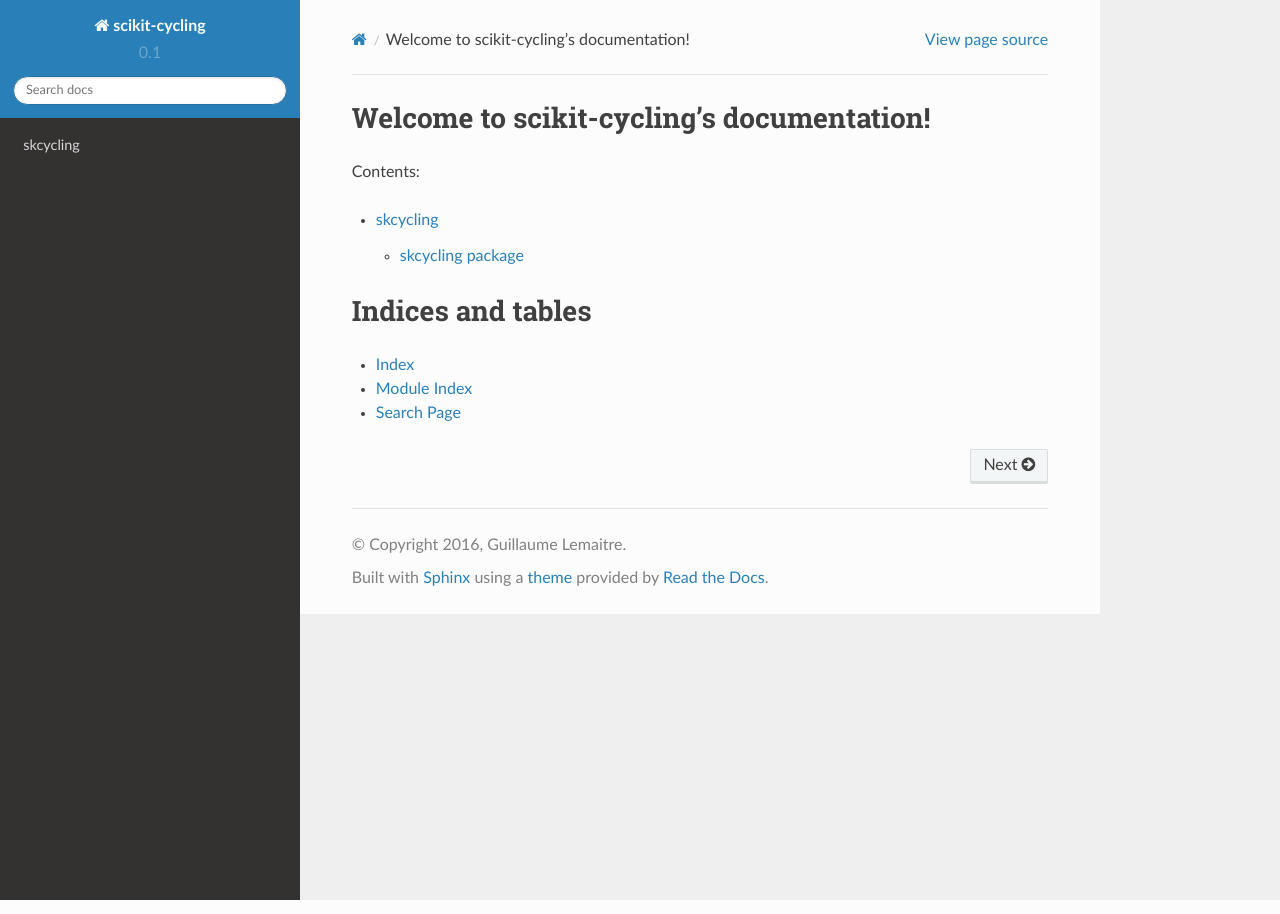
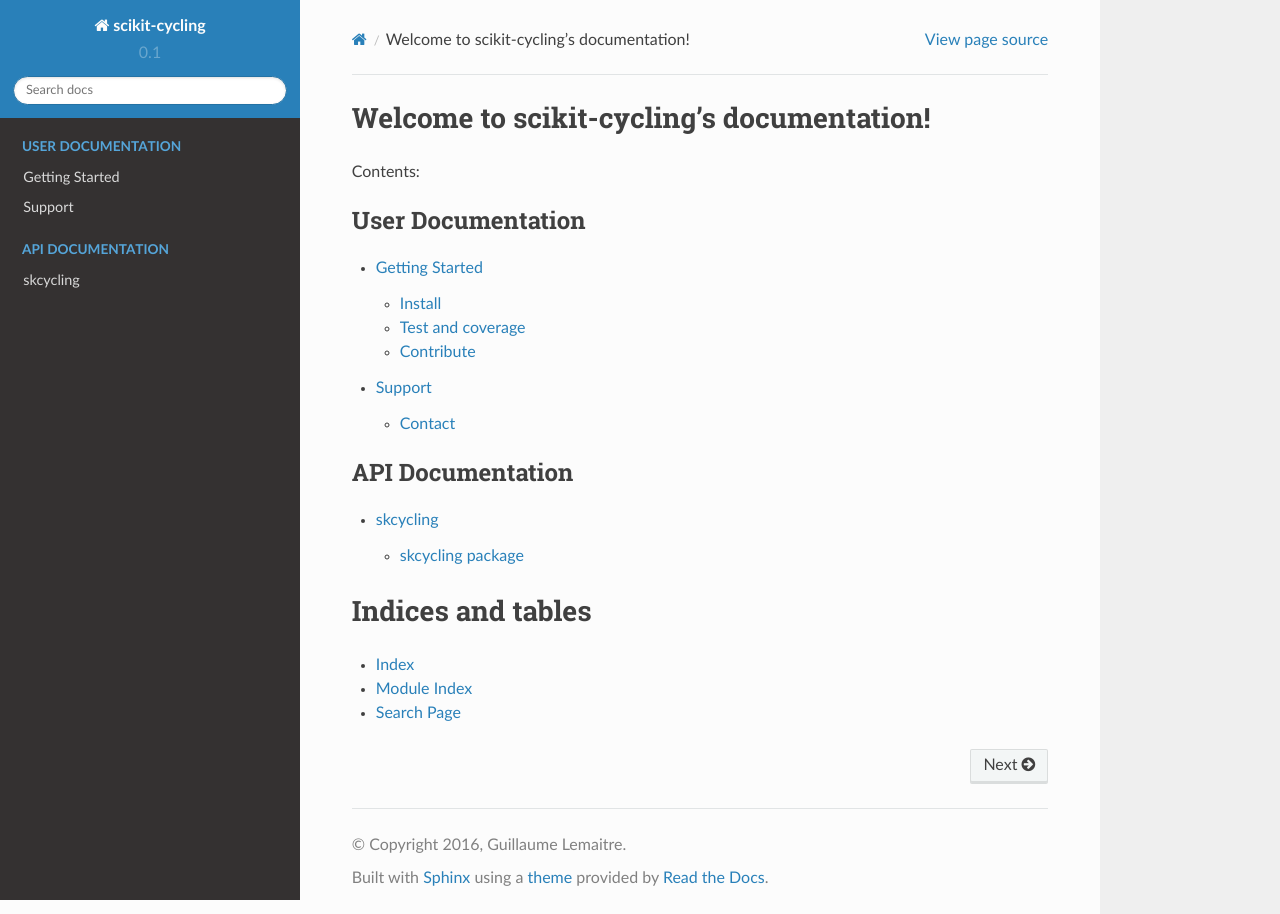
Before and after one commit to philippdrebes/scikit-cycling, a Sphinx documentation site: the page built from doc/source/index.rst, in a window 1280 px wide. Built offline with Sphinx 7.4.7 and the Read the Docs theme 2.0.0, drawn with Linux system fonts in a browser that asks for light colours; pages that are not in the unit, such as notebooks, are missing from menus.

Commit message:
Correct the documentation

```diff
--- a/doc/source/index.rst
+++ b/doc/source/index.rst
@@ -10,6 +10,14 @@
 
 .. toctree::
    :maxdepth: 2
+   :caption: User Documentation
+
+   install
+   support
+
+.. toctree::
+   :maxdepth: 2
+   :caption: API Documentation
 
    modules/modules
 
```
Also changed, not shown: doc/source/install.rst (added, +31 -0 lines), doc/source/support.rst (added, +16 -0 lines), 2 other files.
